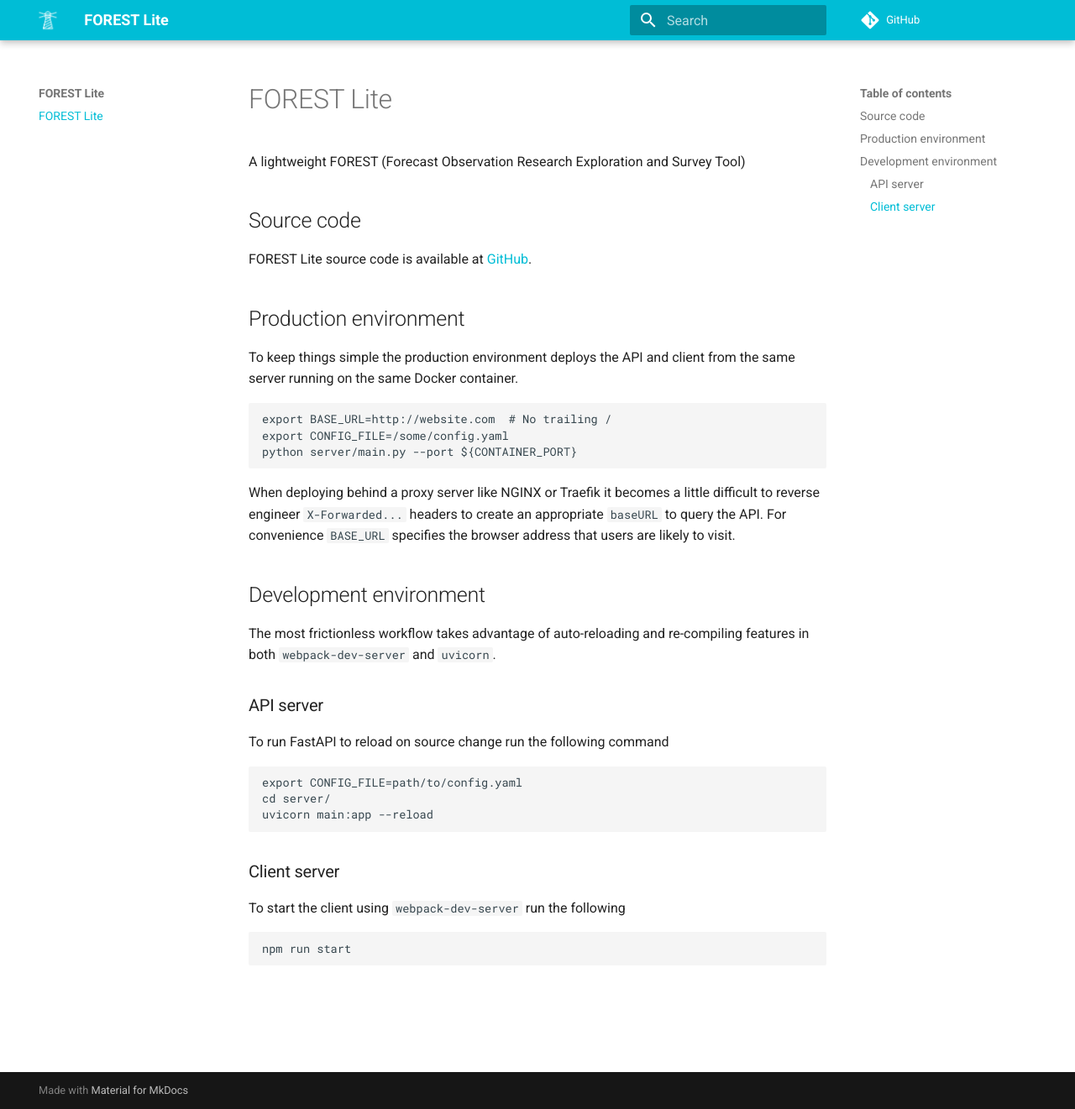
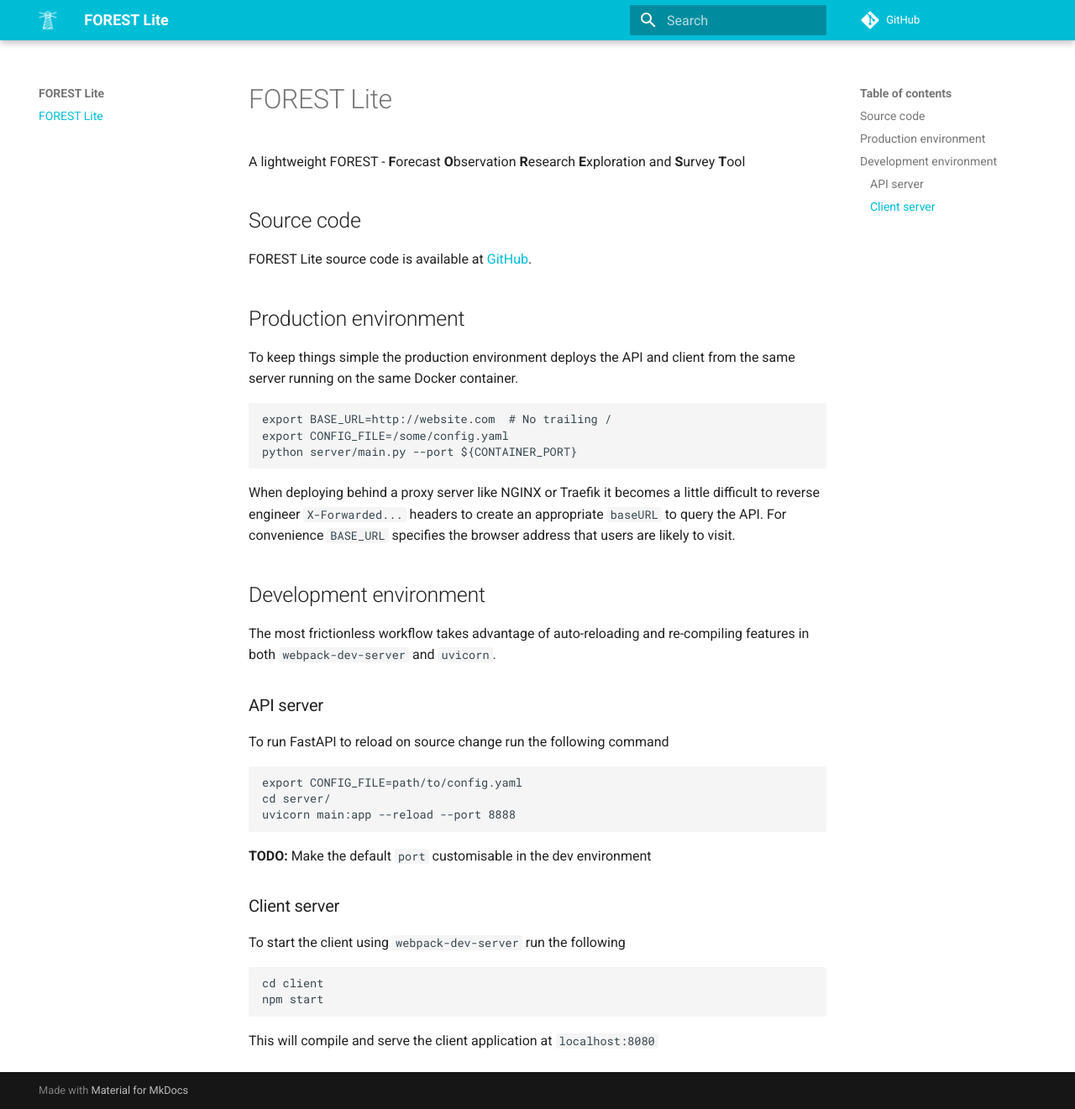
Before and after one commit to MetOffice/forest-lite, an MkDocs documentation site: the page built from docs/index.md, in a window 1280 px wide and 1321 px high. Shown: the whole window at 84% size. Built offline with MkDocs 1.6.1 and Material for MkDocs 9.7.7, drawn with Linux system fonts in a browser that asks for light colours; comment, search, counter and statistics services are not loaded.

Commit message:
Update index.md

````diff
--- a/docs/index.md
+++ b/docs/index.md
@@ -1,6 +1,6 @@
 # FOREST Lite
 
-A lightweight FOREST (Forecast Observation Research Exploration and Survey Tool)
+A lightweight FOREST - **F**orecast **O**bservation **R**esearch **E**xploration and **S**urvey **T**ool
 
 ## Source code
 
@@ -34,13 +34,18 @@
 ```
 export CONFIG_FILE=path/to/config.yaml
 cd server/
-uvicorn main:app --reload
+uvicorn main:app --reload --port 8888
 ```
+
+**TODO:** Make the default `port` customisable in the dev environment
 
 ### Client server
 
 To start the client using `webpack-dev-server` run the following
 
 ```
-npm run start
+cd client
+npm start
 ```
+
+This will compile and serve the client application at `localhost:8080`
````
